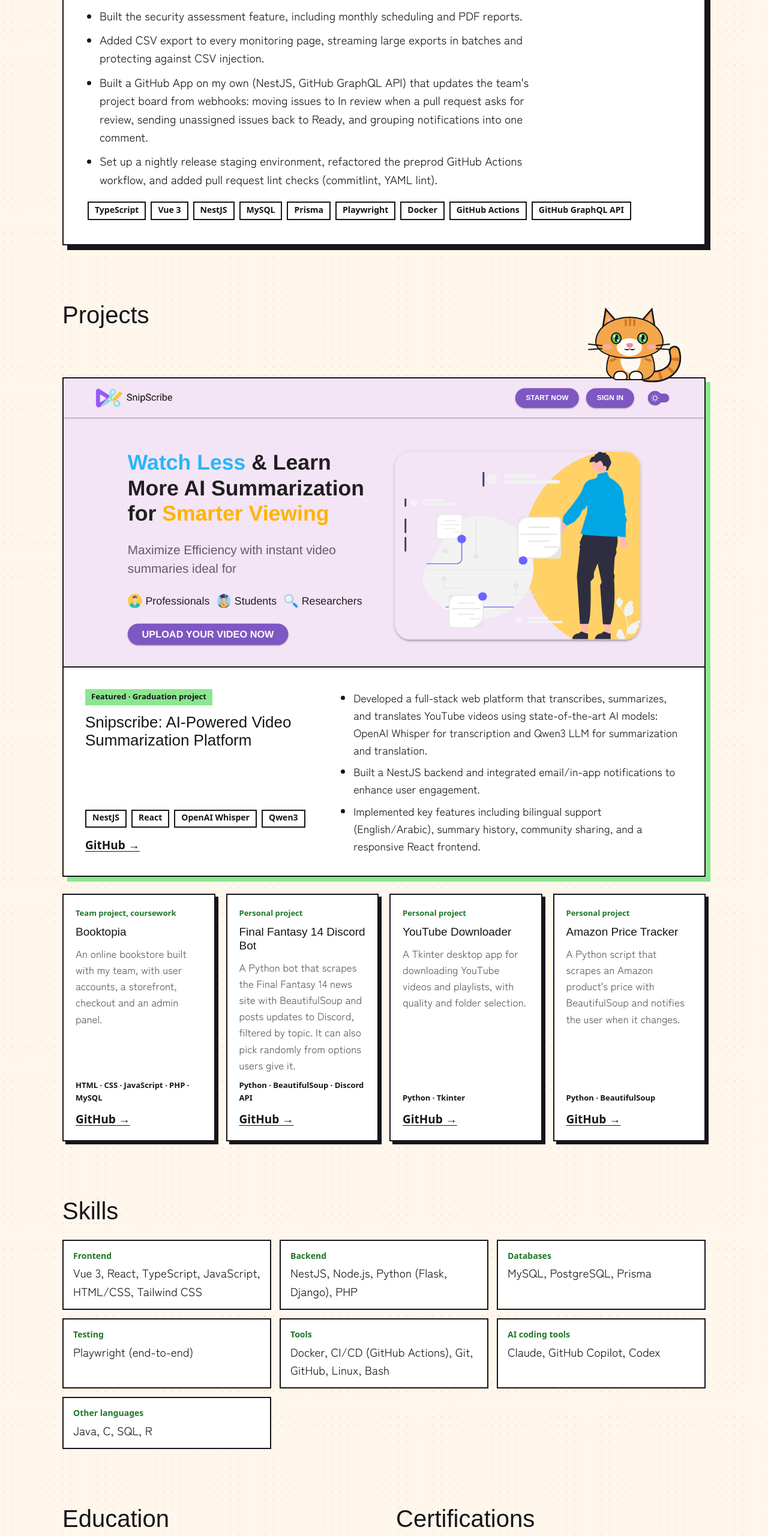
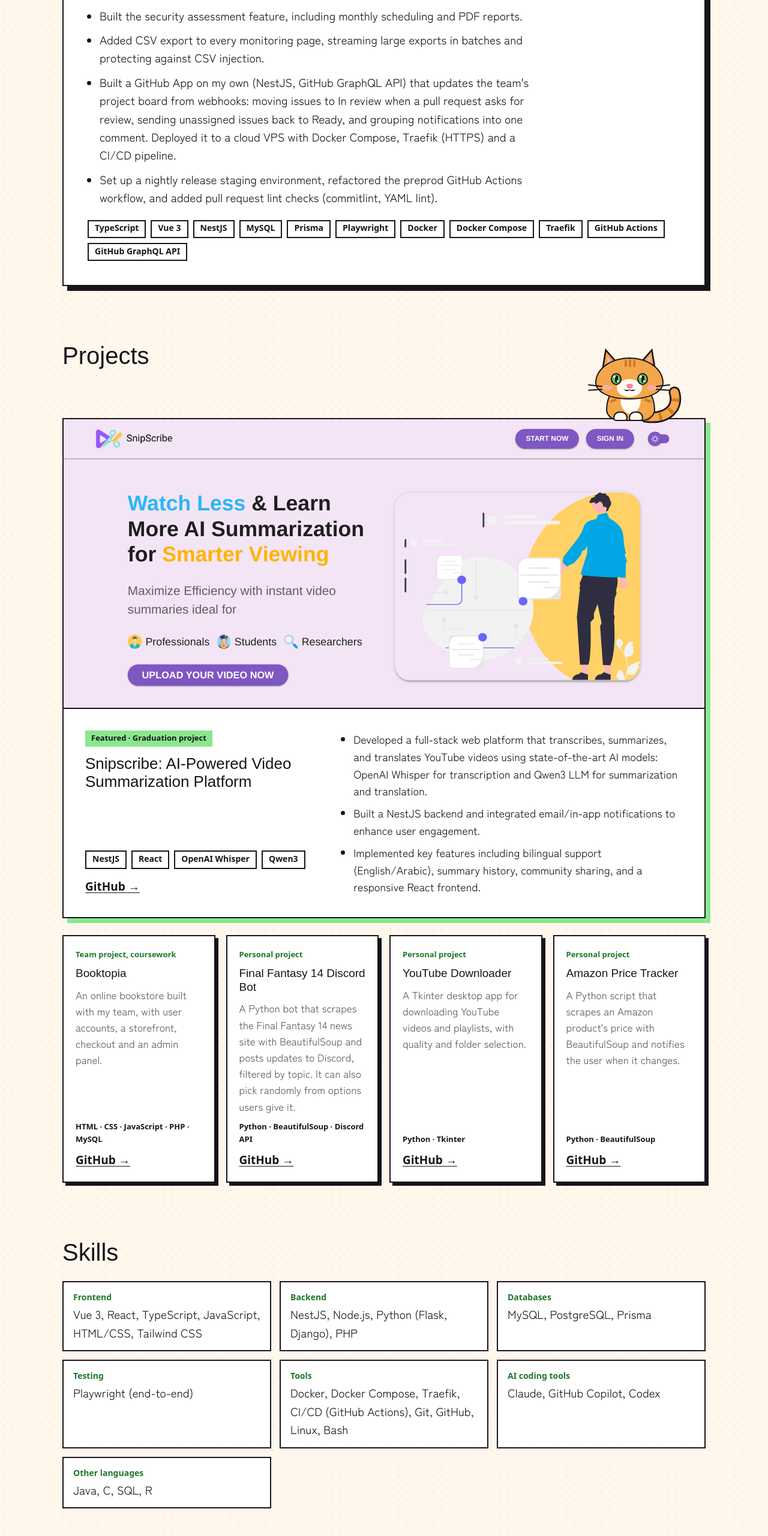
Before and after one commit to Mostafa-Safwat/msafwat, a Nuxt app: page / in a window 1280 px wide. Shown: the part 2405-4966 px from the top of the page at 60% size. Built offline with nearby package versions, Linux system fonts and the light colour scheme; a web font is replaced by a local one.

Commit message:
feat: update project descriptions and technologies in site data, enhance CV file

```diff
--- a/app/data/site.ts
+++ b/app/data/site.ts
@@ -40,10 +40,10 @@
     'Built the EDR whitelist feature across the stack (validation, API and UI, plus adding items straight from the monitoring page), the malicious file detection UI, and a redesign of the EDR monitoring page.',
     'Built the security assessment feature, including monthly scheduling and PDF reports.',
     'Added CSV export to every monitoring page, streaming large exports in batches and protecting against CSV injection.',
-    "Built a GitHub App on my own (NestJS, GitHub GraphQL API) that updates the team's project board from webhooks: moving issues to In review when a pull request asks for review, sending unassigned issues back to Ready, and grouping notifications into one comment.",
+    "Built a GitHub App on my own (NestJS, GitHub GraphQL API) that updates the team's project board from webhooks: moving issues to In review when a pull request asks for review, sending unassigned issues back to Ready, and grouping notifications into one comment. Deployed it to a cloud VPS with Docker Compose, Traefik (HTTPS) and a CI/CD pipeline.",
     'Set up a nightly release staging environment, refactored the preprod GitHub Actions workflow, and added pull request lint checks (commitlint, YAML lint).',
   ],
-  tech: ['TypeScript', 'Vue 3', 'NestJS', 'MySQL', 'Prisma', 'Playwright', 'Docker', 'GitHub Actions', 'GitHub GraphQL API'],
+  tech: ['TypeScript', 'Vue 3', 'NestJS', 'MySQL', 'Prisma', 'Playwright', 'Docker', 'Docker Compose', 'Traefik', 'GitHub Actions', 'GitHub GraphQL API'],
 }
 
 export const snipscribe = {
@@ -70,7 +70,7 @@
   { k: 'Backend', v: 'NestJS, Node.js, Python (Flask, Django), PHP' },
   { k: 'Databases', v: 'MySQL, PostgreSQL, Prisma' },
   { k: 'Testing', v: 'Playwright (end-to-end)' },
-  { k: 'Tools', v: 'Docker, CI/CD (GitHub Actions), Git, GitHub, Linux, Bash' },
+  { k: 'Tools', v: 'Docker, Docker Compose, Traefik, CI/CD (GitHub Actions), Git, GitHub, Linux, Bash' },
   { k: 'AI coding tools', v: 'Claude, GitHub Copilot, Codex' },
   { k: 'Other languages', v: 'Java, C, SQL, R' },
 ]
```
Also changed, not shown: 1 other file (tests, documents, lock files or other folders).
